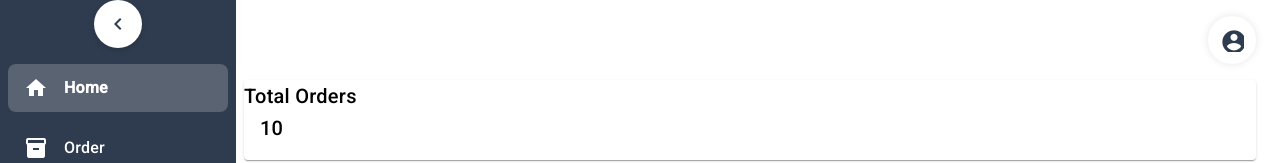
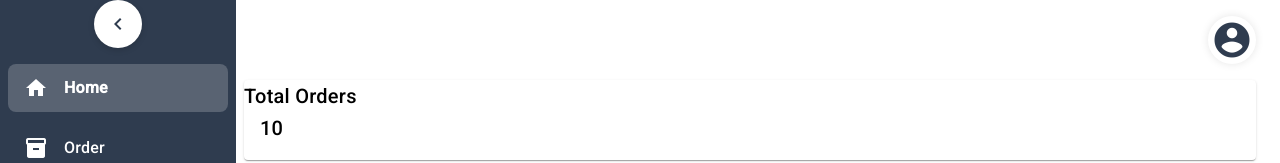
Before and after one commit to BSteevenB/daxwell-order-app, an Angular app: page /home in a window 1280 px wide. Shown: the top 163 px of the page. Built offline with nearby package versions, Linux system fonts and the light colour scheme.

Commit message:
user icon font size

```diff
--- a/src/app/layout/user-menu/user-menu.component.scss
+++ b/src/app/layout/user-menu/user-menu.component.scss
@@ -15,7 +15,9 @@
 }
 
 .user-icon mat-icon {
-  font-size: 28px;
+  font-size: 42px;
+  height: 42px;
+  width: 42px;
   color: #2f3c4f;
 }
 
```
